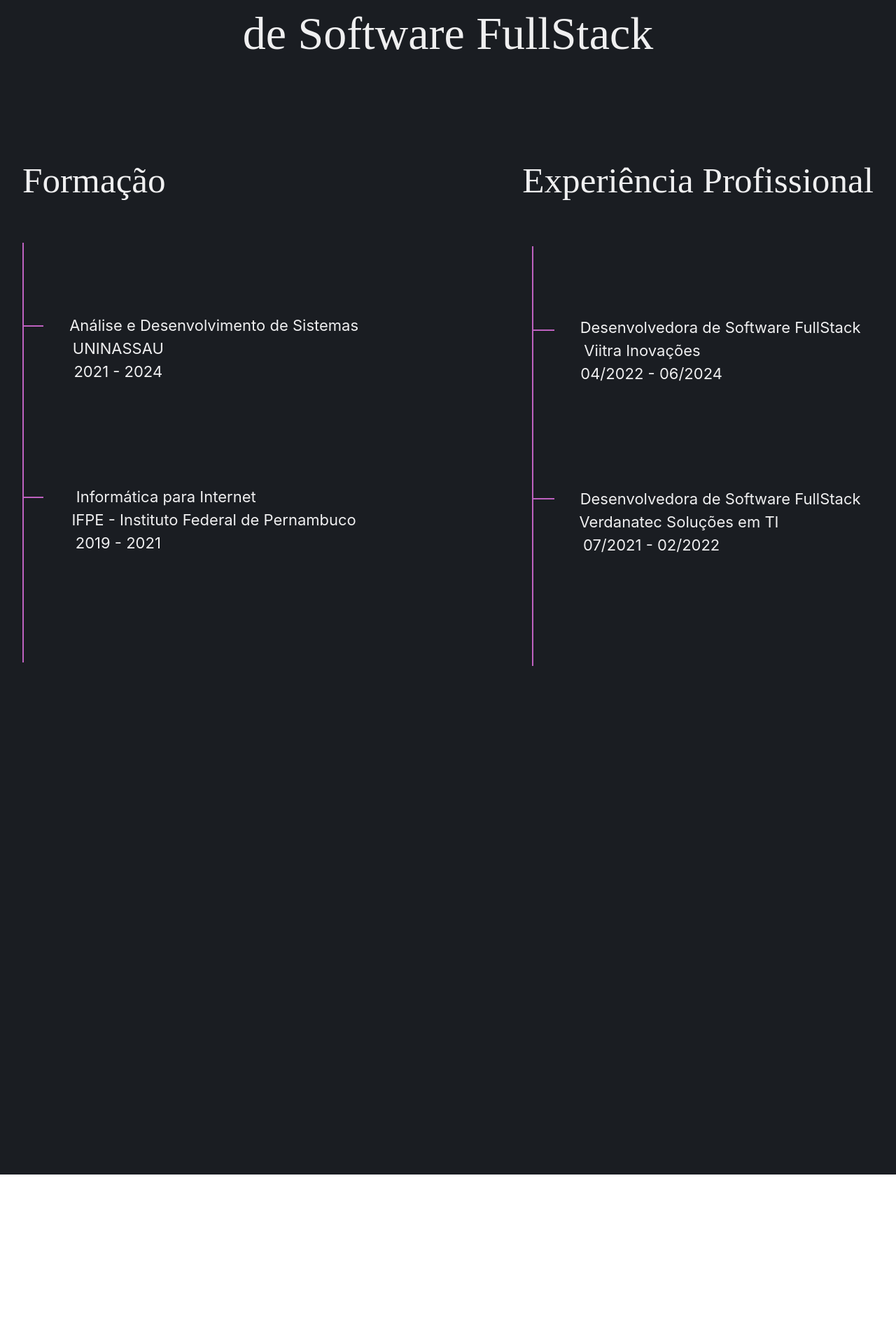
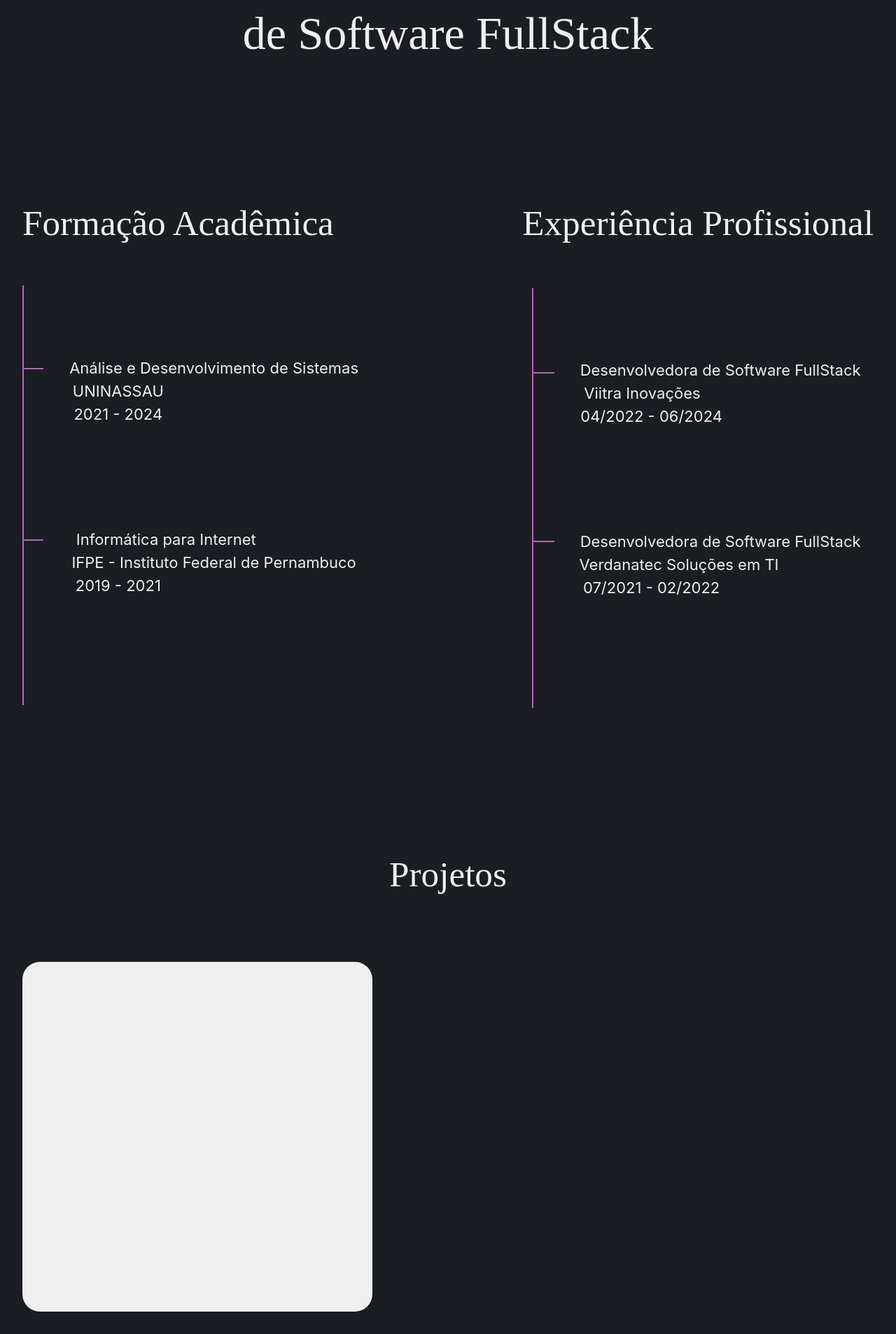
Before and after one commit to luanamoraisf/-portfolio-luana, a Vue app: page / in a window 1280 px wide. Shown: the part 571-2478 px from the top of the page at 70% size. Before the commit the page ends 2250 px from the top, so only its background shows below. Built offline with nearby package versions, Linux system fonts and the light colour scheme.

Commit message:
starting projects screen and making small adjustments

```diff
--- a/src/App.vue
+++ b/src/App.vue
@@ -2,12 +2,14 @@
 import NavBar from './components/NavBar.vue';
 import StartScreen from './components/StartScreen.vue'
 import AboutMe from './components/AboutMe.vue';
+import Projects from './components/Projects.vue';
 </script>
 
 <template>
   <NavBar />
   <StartScreen />
   <AboutMe/>
+  <Projects/>
 </template>
 
 <style>
--- a/src/components/AboutMe.vue
+++ b/src/components/AboutMe.vue
@@ -1,7 +1,7 @@
 <template>
     <div class="information">
-        <h1 id="education">Formação</h1>
-        <h1 id="professional">Experiência Profissional</h1>
+        <h1>Formação Acadêmica</h1>
+        <h1>Experiência Profissional</h1>
     </div>
 
     <div id="line-education"></div>
@@ -55,7 +55,7 @@ export default {
     margin-right: 40%;
 }
 .information{
-    margin-top: 12%;
+    margin-top: 17%;
     color: #EFEFF0;
     font-family: serif;
     margin-bottom: 5%;
--- a/src/components/NavBar.vue
+++ b/src/components/NavBar.vue
@@ -39,7 +39,7 @@
     { name: 'Projetos', href: '#', current: false },
     { name: 'Experiências', href: '#', current: false },
     { name: 'Experiências', href: '#', current: false },
-    { name: 'Depoimentos', href: '#', current: false },
+    { name: 'Depoimento', href: '#', current: false },
     { name: 'Contatos', href: '#', current: true },
 
   ]
--- /dev/null
+++ b/src/components/Projects.vue
@@ -0,0 +1,27 @@
+<template>
+    <h1 class="title">Projetos</h1>
+  <div class="card1"></div>
+</template>
+
+<script>
+export default {
+
+}
+</script>
+
+<style>
+.card1{
+    width: 400px;
+    height: 500px;
+    border-radius: 5%;
+    border-right: 250px solid #EFEFF0;
+    border-left: 250px solid #EFEFF0;
+    margin-top: -32%;
+}
+.title{
+    color: #EFEFF0;
+    font-family: serif;
+    margin-bottom: 40%;
+    margin-top: -40%;
+}
+</style>
```
